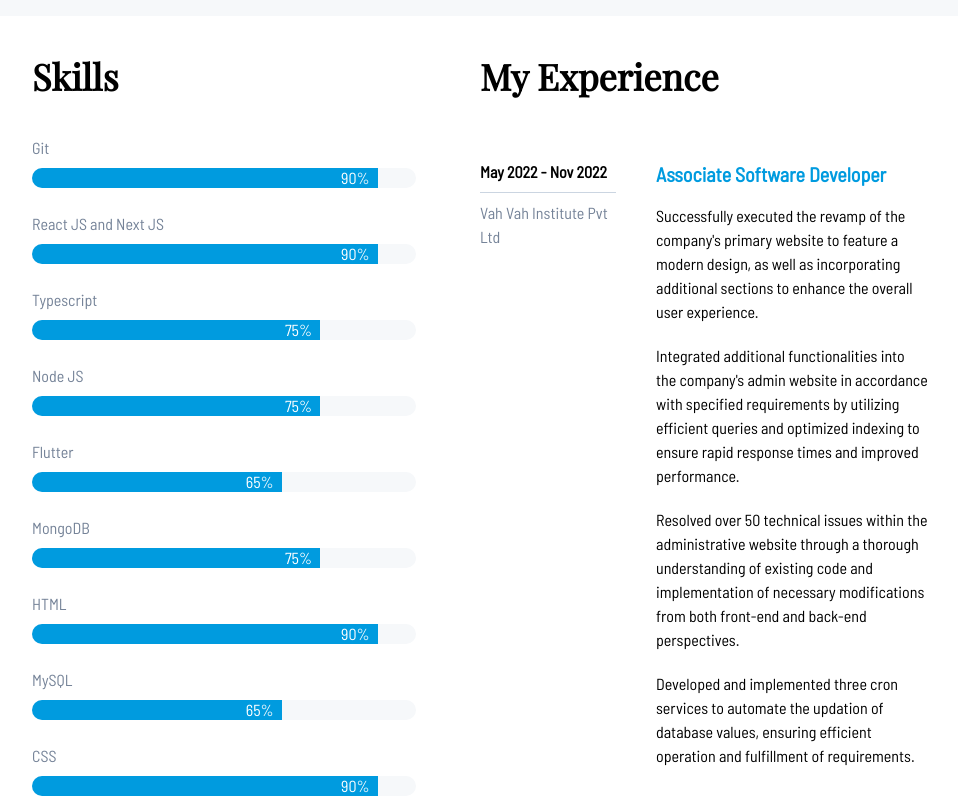
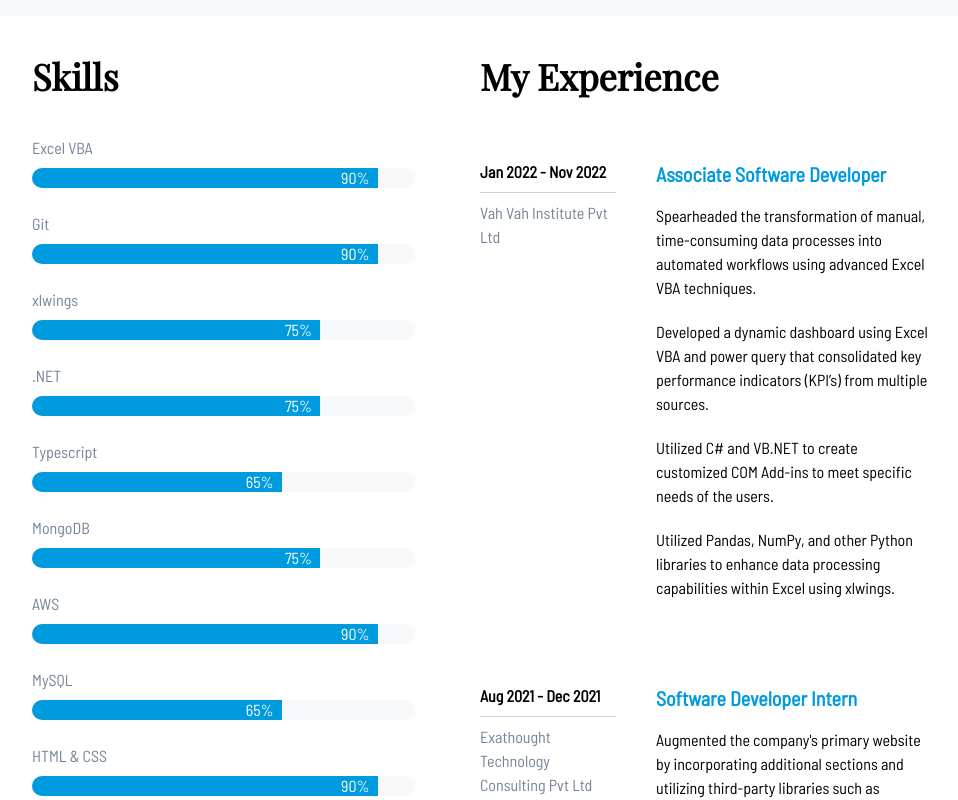
Before and after one commit to lestercorreya/Portfolio, a Next.js app: page / in a window 1280 px wide. Shown: the part 1980-2780 px from the top of the page, without its empty margins (160-1118 px from the left). Built offline with nearby package versions, Linux system fonts and the light colour scheme; a web font is replaced by a local one.

Commit message:
changed portfolio

```diff
--- a/components/SkillsSection.js
+++ b/components/SkillsSection.js
@@ -4,23 +4,23 @@ const SkillsSection = (props) => {
   const { setRefs, skillsInView } = props
   const skills = [
     {
+      "name": "Excel VBA",
+      "level": "90%"
+    },
+    {
       "name": "Git",
       "level": "90%"
     },
     {
-      "name": "React JS and Next JS",
-      "level": "90%"
+      "name": "xlwings",
+      "level": "75%"
+    },
+    {
+      "name": ".NET",
+      "level": "75%"
     },
     {
       "name": "Typescript",
-      "level": "75%"
-    },
-    {
-      "name": "Node JS",
-      "level": "75%"
-    },
-    {
-      "name": "Flutter",
       "level": "65%"
     },
     {
@@ -28,7 +28,7 @@ const SkillsSection = (props) => {
       "level": "75%"
     },
     {
-      "name": "HTML",
+      "name": "AWS",
       "level": "90%"
     },
     {
@@ -36,20 +36,20 @@ const SkillsSection = (props) => {
       "level": "65%"
     },
     {
-      "name": "CSS",
+      "name": "HTML & CSS",
       "level": "90%"
     },
   ]
   const experiences = [
     {
       "company": "Vah Vah Institute Pvt Ltd",
-      "duration": "May 2022 - Nov 2022",
+      "duration": "Jan 2022 - Nov 2022",
       "designation": "Associate Software Developer",
       "responsibilites": [
-        "Successfully executed the revamp of the company's primary website to feature a modern design, as well as incorporating additional sections to enhance the overall user experience.",
-        "Integrated additional functionalities into the company's admin website in accordance with specified requirements by utilizing efficient queries and optimized indexing to ensure rapid response times and improved performance.",
-        "Resolved over 50 technical issues within the administrative website through a thorough understanding of existing code and implementation of necessary modifications from both front-end and back-end perspectives.",
-        "Developed and implemented three cron services to automate the updation of database values, ensuring efficient operation and fulfillment of requirements."
+        "Spearheaded the transformation of manual, time-consuming data processes into automated workflows using advanced Excel VBA techniques.",
+        "Developed a dynamic dashboard using Excel VBA and power query that consolidated key performance indicators (KPI’s) from multiple sources.",
+        "Utilized C# and VB.NET to create customized COM Add-ins to meet specific needs of the users.",
+        "Utilized Pandas, NumPy, and other Python libraries to enhance data processing capabilities within Excel using xlwings."
       ]
     },
     {
```
